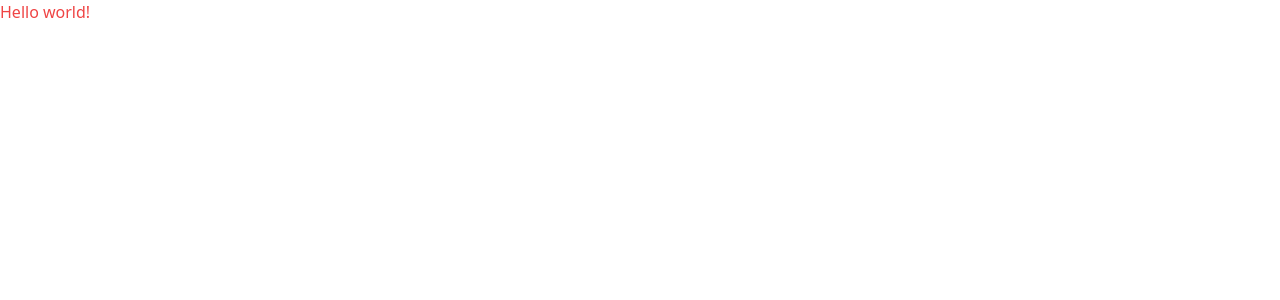
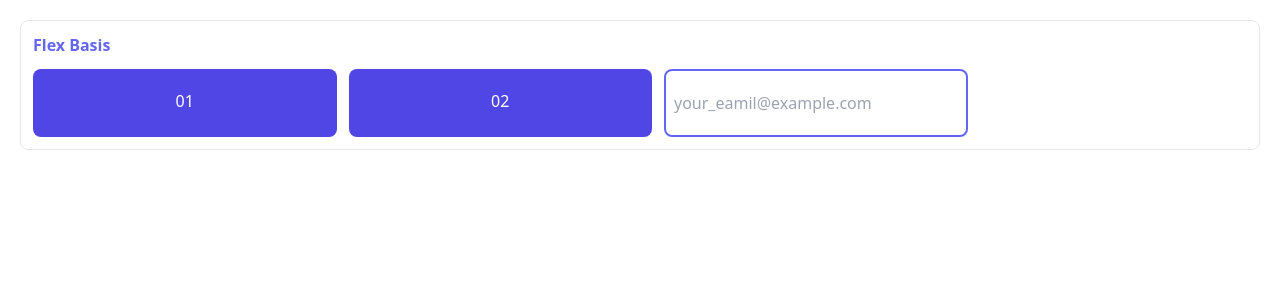
Before and after one commit to AymanAlshanqiti/react-tailwind-flexbox-grid, a React (Create React App) app: page / in a window 1280 px wide. Shown: the top 300 px of the page. Built offline with nearby package versions, Linux system fonts and the light colour scheme.

Commit message:
feat: add flex basis.

```diff
--- a/src/App.js
+++ b/src/App.js
@@ -1,5 +1,11 @@
+import FlexBasis from './components/flexbox/FlexBasis';
+
 function App() {
-	return <h1 className="text-red-500">Hello world!</h1>;
+	return (
+		<div className="m-5 space-y-4">
+			<FlexBasis />
+		</div>
+	);
 }
 
 export default App;
--- /dev/null
+++ b/src/components/flexbox/FlexBasis.jsx
@@ -0,0 +1,20 @@
+import React from 'react';
+
+export default function FlexBasis() {
+	return (
+		<div className="flex flex-row flex-wrap gap-3 border h-full p-3 rounded-lg">
+			<h1 className="w-full text-indigo-500 font-bold">Flex Basis</h1>
+			<div className="basis-[40%] lg:basis-1/4 text-white hover:basis-5/12 transition-all duration-500 bg-indigo-600 rounded-lg p-5 text-center">
+				01
+			</div>
+			<div className="basis-full lg:basis-1/4 text-white hover:basis-4/12 transition-all duration-500 bg-indigo-600 rounded-lg p-5 text-center">
+				02
+			</div>
+			<input
+				className="basis-full lg:basis-1/4 border-2 border-indigo-500 text-indigo-500 px-2 p-5 rounded-lg hover:basis-4/12 transition-all duration-500"
+				placeholder="your_eamil@example.com"
+				type="text"
+			/>
+		</div>
+	);
+}
```
